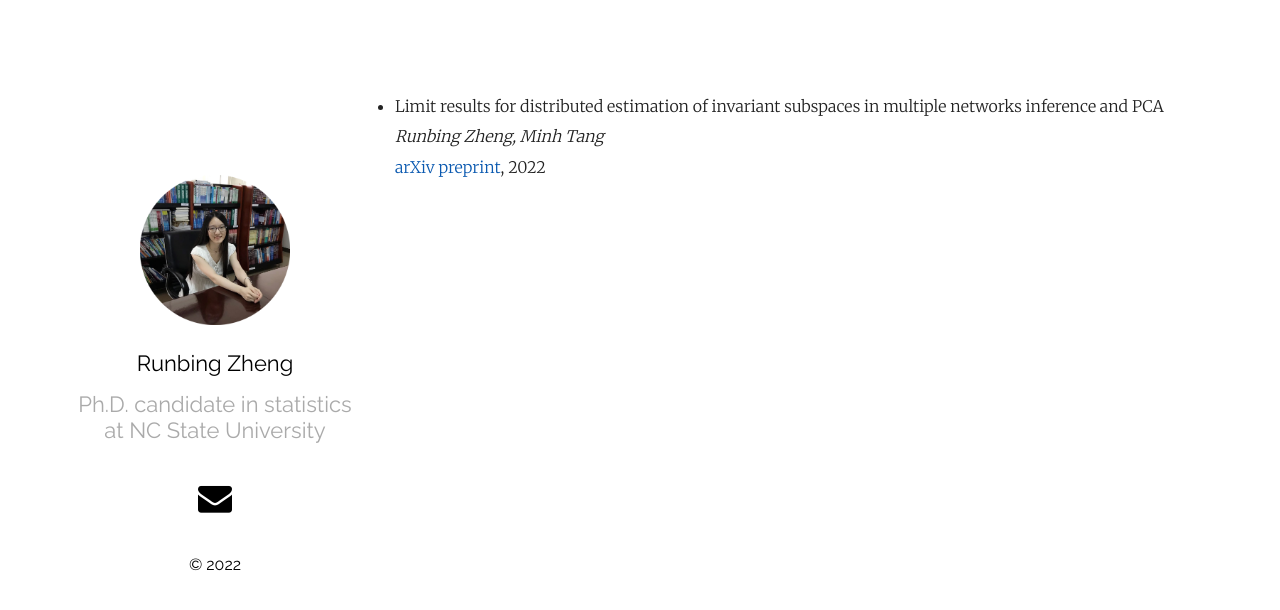
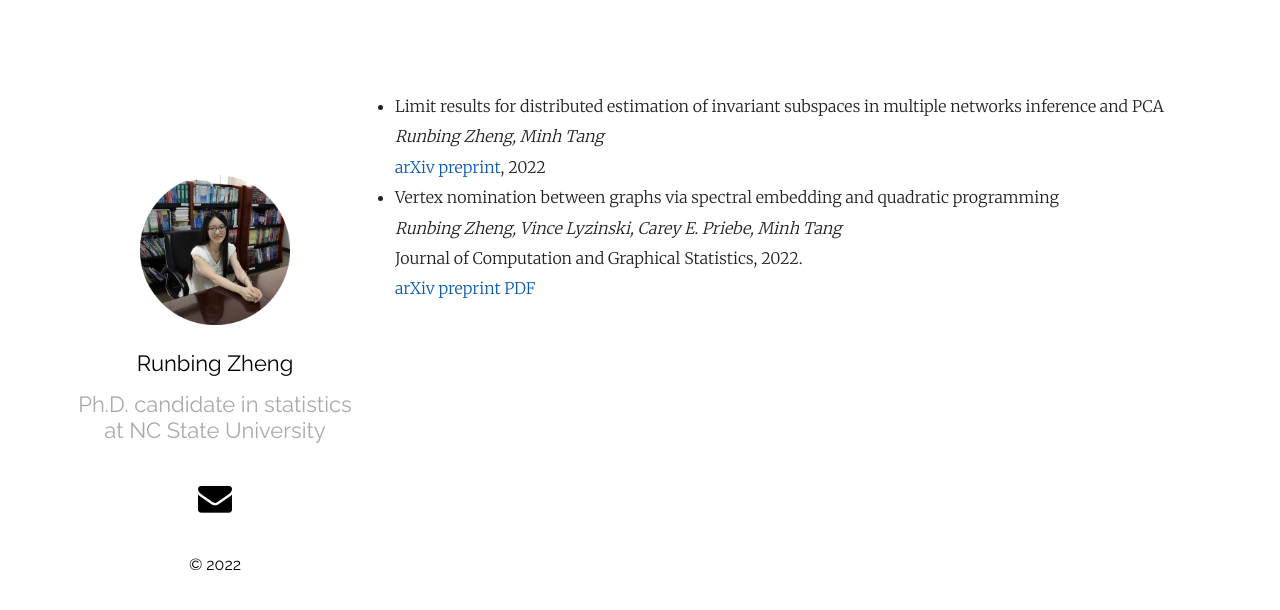
Before and after one commit to RunbingZheng/runbingzheng.github.io, a Jekyll site: the page built from _posts/2022-06-12-Works.markdown, in a window 1280 px wide. Shown: the top 610 px of the page. Built offline with Jekyll 4.4.1, drawn with Linux system fonts in a browser that asks for light colours; our own code applies the rules of GitHub Pages for plain Markdown files.

Commit message:
Update 2022-06-12-Works.markdown

```diff
--- a/_posts/2022-06-12-Works.markdown
+++ b/_posts/2022-06-12-Works.markdown
@@ -3,5 +3,14 @@
 *Runbing Zheng, Minh Tang*
 <br>
 [arXiv preprint][limit preprint], 2022
+- Vertex nomination between graphs via spectral embedding and quadratic programming
+<br>
+*Runbing Zheng, Vince Lyzinski, Carey E. Priebe, Minh Tang*
+<br>
+Journal of Computation and Graphical Statistics, 2022.
+<br>
+[arXiv preprint][vertex preprint] [PDF][vertex pdf]
 
 [limit preprint]:https://arxiv.org/abs/2206.04306
+[vertex preprint]:https://arxiv.org/abs/2010.14622
+[vertex pdf]:https://doi.org/10.1080/10618600.2022.2060238
```
